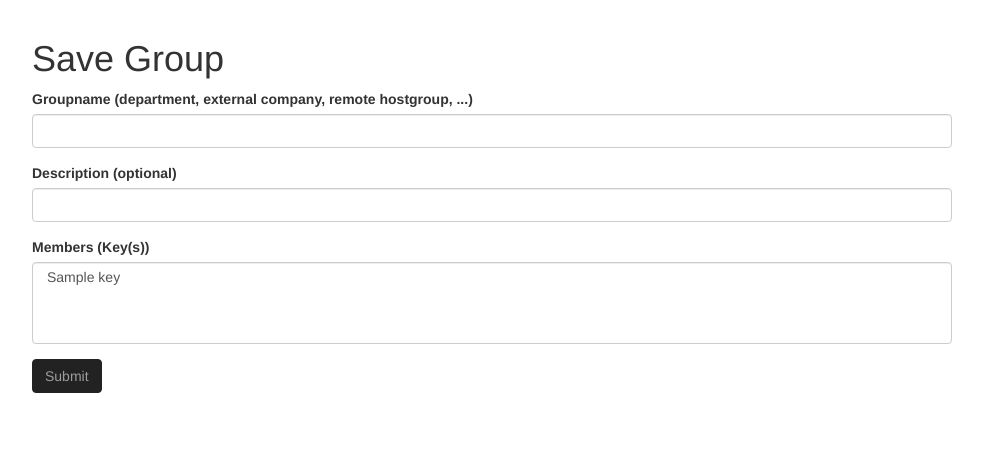
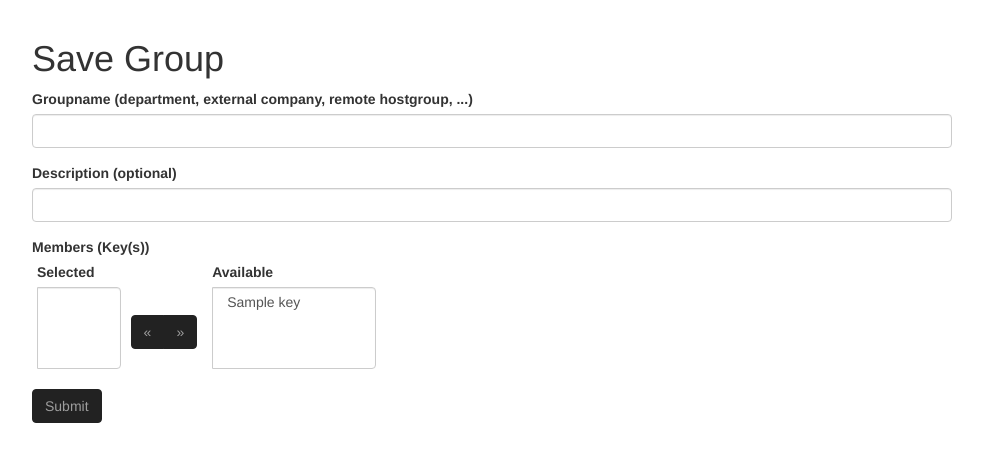
Before and after one commit to sshkm/django-sshkm, a Django app: page /group/detail/ in a window 1280 px wide. Shown: the part 51-513 px from the top of the page, without its empty margins (38-1021 px from the left). Run offline with Django 3.2, Linux system fonts and the light colour scheme; a user stored in the database is signed in; tables that the repository leaves empty hold one stand-in row (values such as "Sample post"); lists and menus that the app fills with data are empty; parts of the project's set-up code (start-up, migrations or seed data) failed here and were passed over; some libraries are stand-ins or nearby versions.

Commit message:
add two-select for groups

```diff
--- a/sshkm/forms.py
+++ b/sshkm/forms.py
@@ -4,6 +4,7 @@ from django.contrib.auth.models import User
 from django.utils.translation import ugettext_lazy as _
 
 from django.forms import ModelMultipleChoiceField
+
 
 # return names of object in MultipleChoiceField
 class ModelMultipleChoiceFieldNames(ModelMultipleChoiceField):
--- a/sshkm/static/custom.css
+++ b/sshkm/static/custom.css
@@ -6,6 +6,7 @@ body {
 a, a.hover, a.focus, a:hover, a:focus {
   color: black;
 }
+
 
 /* login form */
 .form-signin {
@@ -43,6 +44,7 @@ a, a.hover, a.focus, a:hover, a:focus {
   border-top-right-radius: 0;
 }
 
+
 /* changes for modal dialogs */
 .modal-dialog .modal-content .modal-header {
   background-color: #333333;
@@ -53,6 +55,8 @@ a, a.hover, a.focus, a:hover, a:focus {
 }
 */
 
+
+/* from modifications */
 .btn-default,
 .pagination > li > a,
 .pagination > li > span,
@@ -93,6 +97,28 @@ select[multiple] option:checked {
   background: #222222 linear-gradient(0deg, #222222 0%, #222222 100%);
 }
 
+
+/* two-select box */
+.two-select {
+  display:inline;
+  margin-left: 5px;
+}
+
+.two-select-left {
+  float: left;
+}
+
+.two-select-right {
+  float: right;
+}
+
+.two-select-buttons {
+  padding-left: 10px;
+  padding-right: 10px;
+  display: table-cell;
+}
+
+
 /* adapt svg images */
 svg {
   fill: currentColor;
--- a/sshkm/static/custom.js
+++ b/sshkm/static/custom.js
@@ -3,6 +3,8 @@ $(".checkAll").click(function () {
   $(this).closest('form').find(':checkbox').prop('checked', $(this).prop('checked'));
 });
 
+
+// dialogs
 function checkboxCheck(action, element, title_confirm, message_confirm, title_noselect, message_noselect) {
   var checkboxs=document.getElementsByName(element);
   var okay=false;
@@ -37,3 +39,23 @@ function checkboxCheck(action, element, title_confirm, message_confirm, title_no
     );
   }
 }
+
+
+// two-side multiselect
+$("#btnLeft").click(function () {
+    var selectedItem = $("#rightValues option:selected");
+    $("#leftValues").append(selectedItem);
+});
+
+$("#btnRight").click(function () {
+    var selectedItem = $("#leftValues option:selected");
+    $("#rightValues").append(selectedItem);
+});
+
+function selectAll(box) {
+    selectBox = document.getElementById(box);
+
+    for (var i = 0; i < selectBox.options.length; i++) {
+        selectBox.options[i].selected = true;
+    }
+}
--- a/sshkm/templates/sshkm/group/detail.html
+++ b/sshkm/templates/sshkm/group/detail.html
@@ -8,12 +8,43 @@
           {% csrf_token %}
           {% bootstrap_field groupform.name %}
           {% bootstrap_field groupform.description set_required=False %}
-          {% bootstrap_field groupform.members set_required=False %}
+          <div class="form-group">
+            <label class="control-label" for="id_members">Members (Key(s))</label>
+            <div class="input-group">
+              <div class="two-select two-select-left">
+                <label class="control-label" for="rightValues">Selected</label>
+                <select id="leftValues" multiple class="form-control" name="members">
+                  {% if members_selected %}
+                  {% for member in members_selected %}
+                  <option value="{{ member.key.id }}">{{ member.key.name }}</option>
+                  {% endfor %}
+                  {% endif %}
+                </select>
+              </div>
+              <div class="two-select two-select-buttons">
+                <ul class="pagination">
+                  <li><a href="#" id="btnLeft">&laquo;</a></li>
+                  <li><a href="#" id="btnRight">&raquo;</a></li>
+                </ul>
+              </div>
+              <div class="two-select two-select-right">
+                <label class="control-label" for="rightValues">Available</label>
+                <select id="rightValues" multiple class="form-control">
+                  {% if members_not_selected %}
+                  {% for member in members_not_selected %}
+                  <option value="{{ member.id }}">{{ member.name }}</option>
+                  {% endfor %}
+                  {% endif %}
+                </select>
+              </div>
+            </div>
+          </div>
+
           {% if request.GET.id %}
           <input type="hidden" name="id" value="{{ request.GET.id }}">
           {% endif %}
           {% buttons %}
-            <button type="submit" class="btn btn-default">Submit</button>
+            <button type="submit" class="btn btn-default" onclick="selectAll('leftValues');">Submit</button>
           {% endbuttons %}
         </form>
 {% if permissions %}
@@ -33,5 +64,6 @@
             {% endfor %}
           </table>
         </div>
+
 {% endif %}
 {% endblock %}
--- a/sshkm/views/group.py
+++ b/sshkm/views/group.py
@@ -6,7 +6,7 @@ from django.contrib.auth.decorators import login_required
 from django.db import IntegrityError
 from django.core.exceptions import ObjectDoesNotExist
 
-from sshkm.models import Group, KeyGroup, Permission
+from sshkm.models import Group, Key, KeyGroup, Permission
 from sshkm.forms import GroupForm
 
 
@@ -22,14 +22,25 @@ def GroupDetail(request):
         group = get_object_or_404(Group, pk=request.GET['id'])
         groupform = GroupForm(instance=group)
         permissions = Permission.objects.filter(group_id=request.GET['id'])
+        members = Key.objects.all()
+        members_selected = KeyGroup.objects.all().filter(group_id=request.GET['id'])
+        ids_selected = []
+        for member_selected in members_selected:
+            ids_selected.append(member_selected.key_id)
+        members_not_selected = Key.objects.all().exclude(id__in=ids_selected)
         return render(request, 'sshkm/group/detail.html', {
             'groupform': groupform,
             'permissions': permissions,
+            'members': members,
+            'members_selected': members_selected,
+            'members_not_selected': members_not_selected,
         })
     else:
         groupform = GroupForm()
+        members_not_selected = Key.objects.all()
         return render(request, 'sshkm/group/detail.html', {
             'groupform': groupform,
+            'members_not_selected': members_not_selected,
         })
 
 @login_required
```
